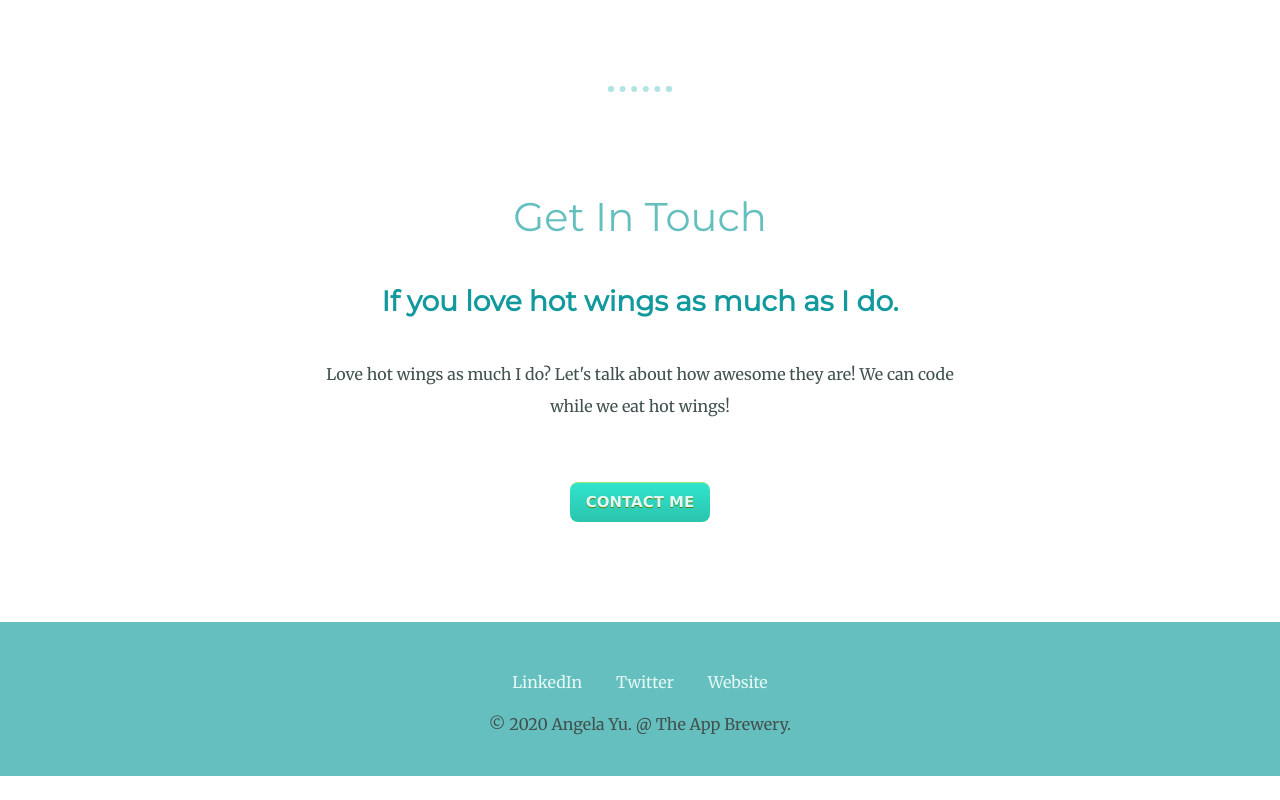
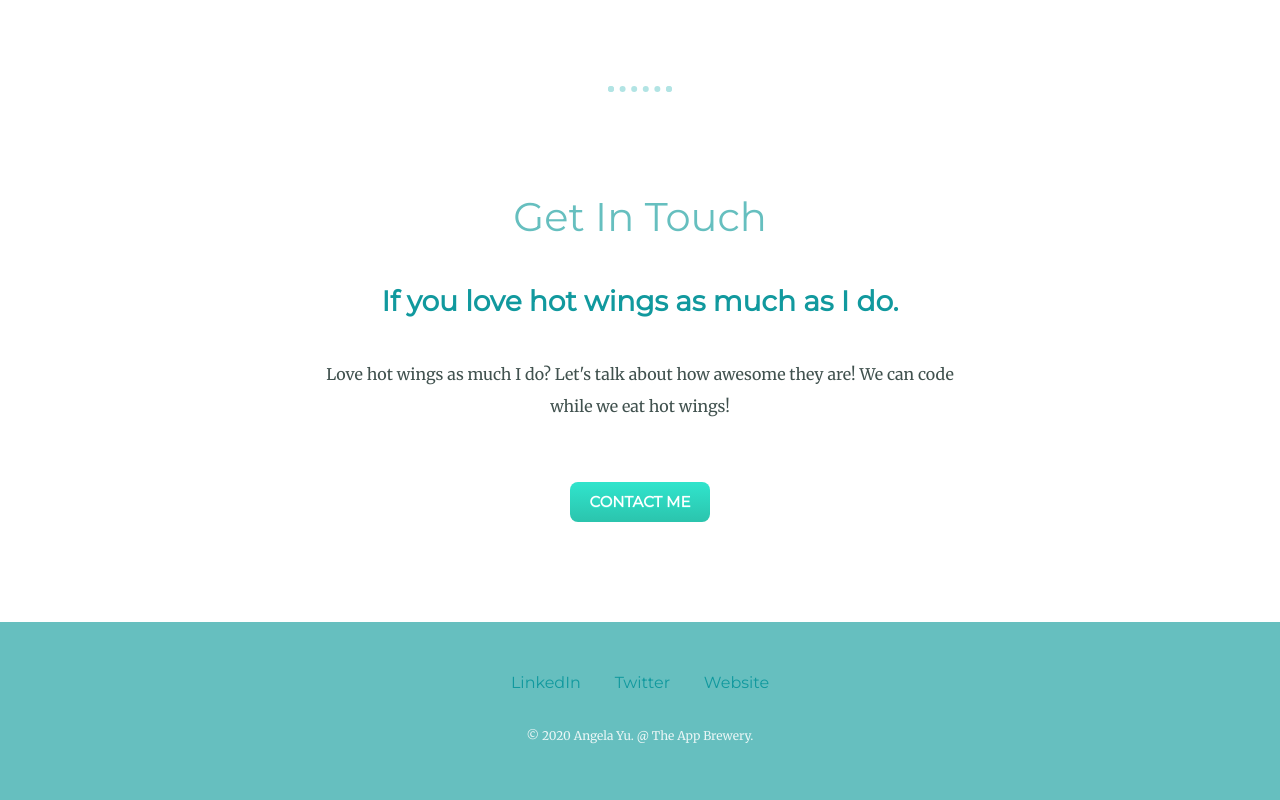
Before and after one commit to ipopop/tuto-cv, a plain HTML site: page index.html in a window 1280 px wide. Shown: the part 2029-2829 px from the top of the page. Before the commit the page ends 2805 px from the top, so only its background shows below. Drawn offline with Linux system fonts and the light colour scheme.

Commit message:
ready to publish - ok

```diff
--- a/css/styles.css
+++ b/css/styles.css
@@ -9,8 +9,10 @@ body {
 }
 
 a:link {
-  color: #E4F9F5;
-  text-decoration:none;
+  /* color: #E4F9F5; */
+  text-decoration: none;
+  font-family : 'Montserrat',
+                sans-serif;
 }
 
 .preload-img {
@@ -76,9 +78,20 @@ hr {
    background-color: #66BFBF;
    padding: 50px 0 20px;
 }
-.bottom-container a {
+
+.footer-link {
   margin: 0 15px 0 15px;
-  color: #E4F9F5;
+  color: #11999E;
+}
+
+.footer-link:hover {
+  color: #EAF6F6;
+}
+
+.copyright {
+  color: #EAF6F6;
+  font-size: .75rem;
+  padding: 20px 0;
 }
 
 .skill-row {
@@ -126,9 +139,9 @@ hr {
 }
 
 .contact-btn {
-  	-moz-box-shadow:inset 0px 1px 0px 0px #a4e271;
-  	-webkit-box-shadow:inset 0px 1px 0px 0px #a4e271;
-  	box-shadow:inset 0px 1px 0px 0px #a4e271;
+  	-moz-box-shadow:inset 0px 1px 0px 0px #30e3cb;
+  	-webkit-box-shadow:inset 0px 1px 0px 0px #30e3cb;
+  	box-shadow:inset 0px 1px 0px 0px #30e3cb;
   	background:-webkit-gradient( linear, left top, left bottom, color-stop(0.05, #30e3cb), color-stop(1, #2bc4ad) );
   	background:-moz-linear-gradient( center top, #30e3cb 5%, #2bc4ad 100% );
   	filter:progid:DXImageTransform.Microsoft.gradient(startColorstr='#30e3cb', endColorstr='#2bc4ad');
@@ -157,7 +170,7 @@ hr {
   width:140px;
   	text-decoration:none;
   	text-align:center;
-  	text-shadow:0px 1px 0px #528009;
+  	text-shadow:0px 1px 0px #30e3cb;
   }.contact-btn:hover {
   	background:-webkit-gradient( linear, left top, left bottom, color-stop(0.05, #2bc4ad), color-stop(1, #30e3cb) );
   	background:-moz-linear-gradient( center top, #2bc4ad 5%, #30e3cb 100% );
--- a/index.html
+++ b/index.html
@@ -62,7 +62,7 @@
     <a class="footer-link" href="https://www.linkedin.com/">LinkedIn</a>
     <a class="footer-link" href="https://twitter.com/">Twitter</a>
     <a class="footer-link" href="https://www.appbrewery.co/">Website</a>
-    <p>© 2020 Angela Yu. @ The App Brewery.</p>
+    <p class="copyright">© 2020 Angela Yu. @ The App Brewery.</p>
   </div>
 
   <div class="preload-img">
```
